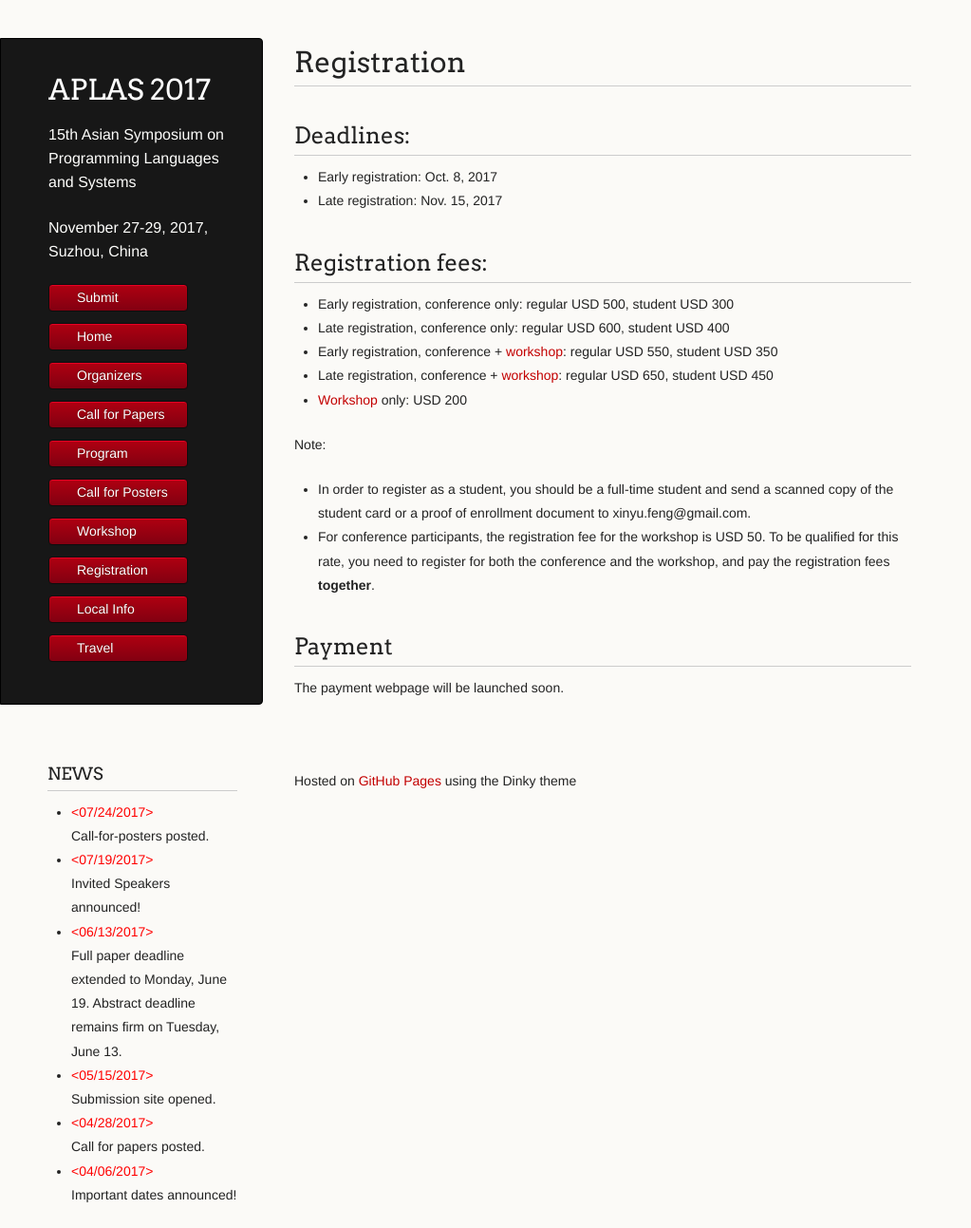
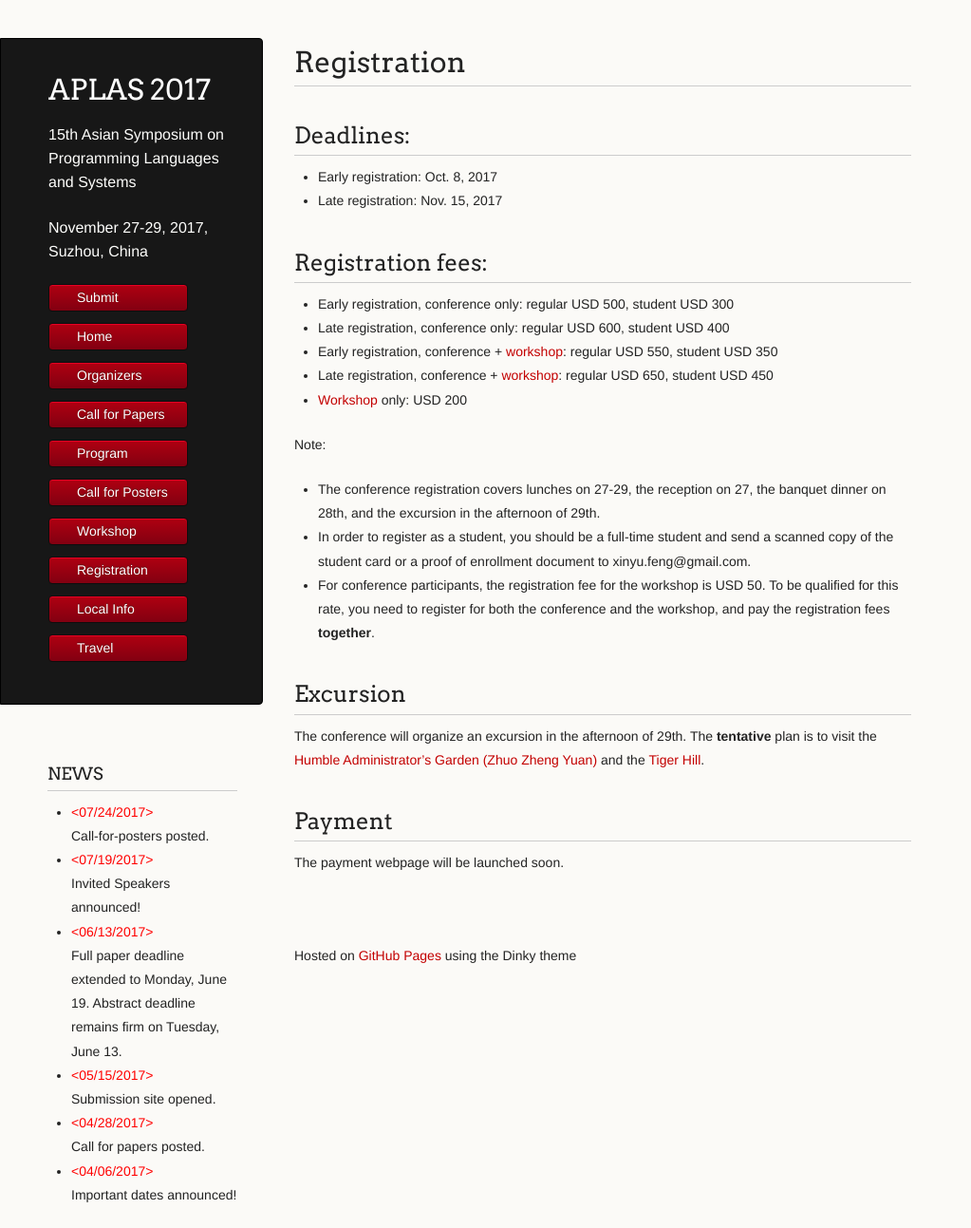
Before and after one commit to www-aplas/www-aplas.github.io, a Jekyll site: the page built from registration.md, in a window 1280 px wide. Shown: the whole page at 95% size, without its empty margins (0-1023 px from the left). Built offline with Jekyll 4.4.1, drawn with Linux system fonts in a browser that asks for light colours; our own code applies the rules of GitHub Pages for plain Markdown files; a script that is not in the unit is left out.

Commit message:
Update registration.md

```diff
--- a/registration.md
+++ b/registration.md
@@ -12,6 +12,8 @@
 - <a href="https://www-aplas.github.io/workshop.html">Workshop</a> only: USD 200
 
 Note:
+- The conference registration covers lunches on 27-29, the reception on 27, the banquet dinner on 28th,
+  and the excursion in the afternoon of 29th.
 - In order to register as a student, you should be a full-time student
 and send a scanned copy of the student card or a proof of enrollment document to
 xinyu.feng@gmail.com.
@@ -19,5 +21,11 @@ xinyu.feng@gmail.com.
   To be qualified for this rate, you need to register for both the conference and
   the workshop, and pay the registration fees **together**.
 
+## Excursion
+
+The conference will organize an excursion in the afternoon of 29th.
+The **tentative** plan is to visit the [Humble Administrator's Garden (Zhuo Zheng Yuan)](https://www.travelchinaguide.com/attraction/jiangsu/suzhou/humble_garden.htm) and
+the [Tiger Hill](https://www.travelchinaguide.com/attraction/jiangsu/suzhou/tiger_hill.htm).
+
 ## Payment
 The payment webpage will be launched soon.
```
